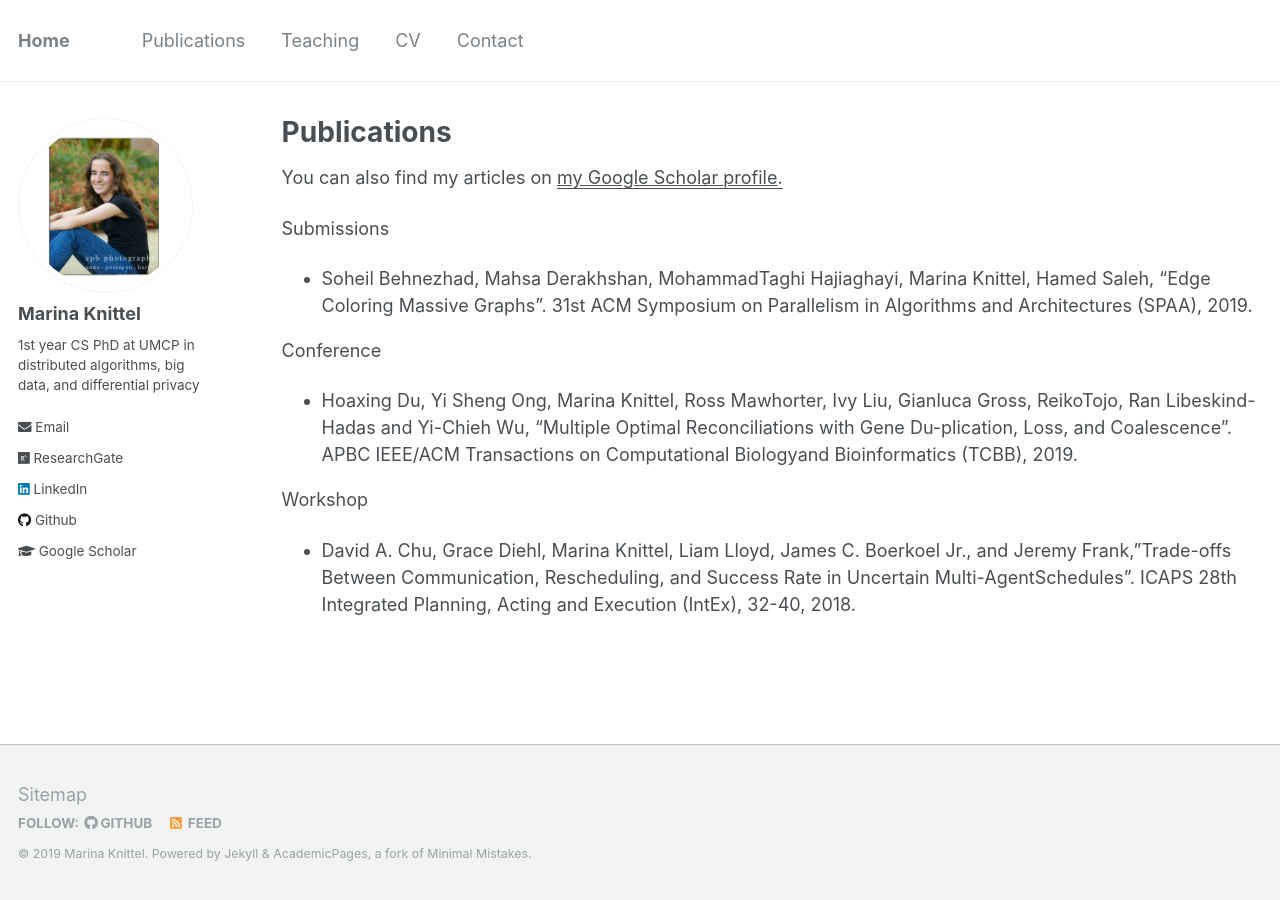
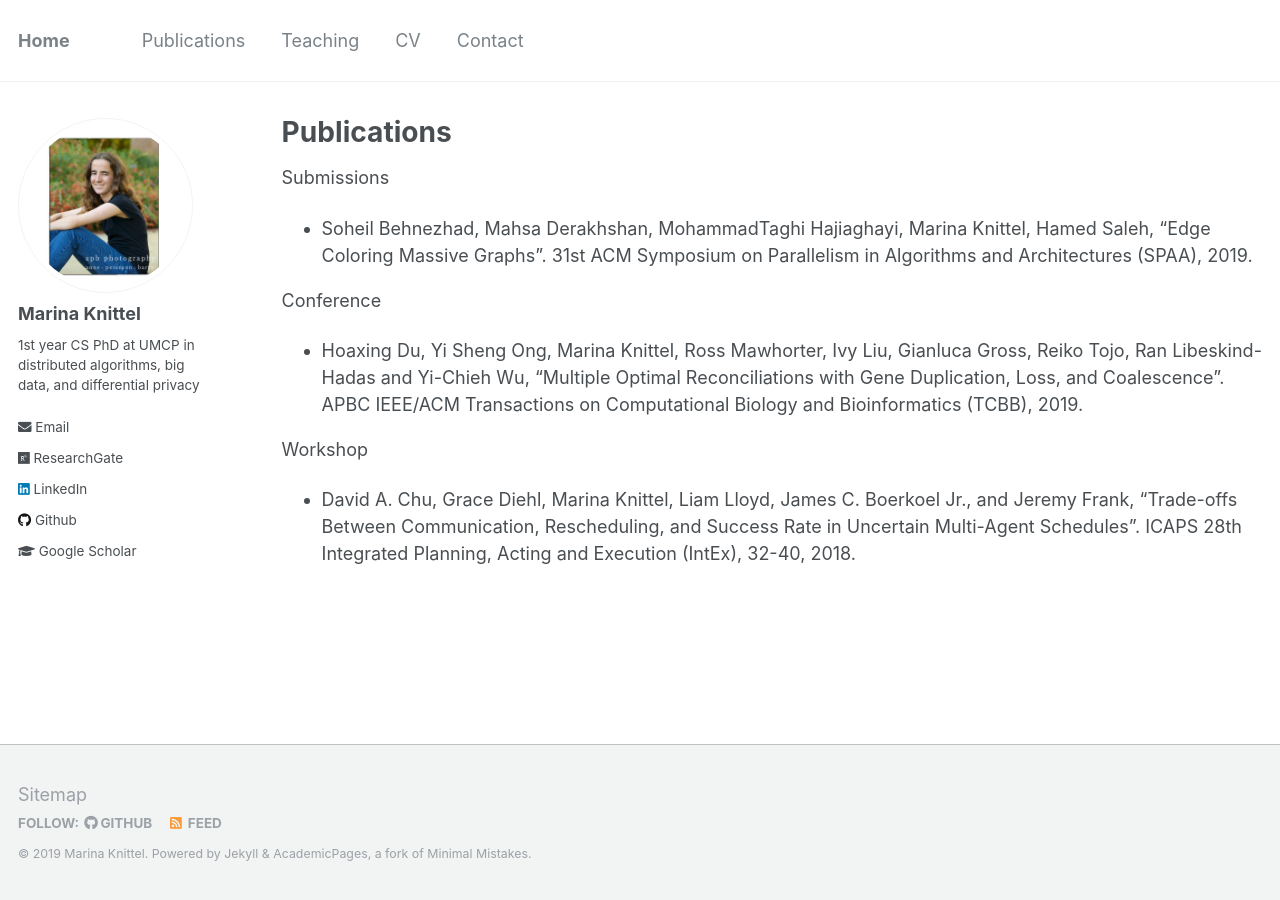
Before and after one commit to mknittel/mknittel.github.io, a Jekyll site: the page built from _pages/publications.md, in a window 1280 px wide. Built offline with Jekyll 4.4.1, drawn with Linux system fonts in a browser that asks for light colours.

```diff
--- a/_pages/publications.md
+++ b/_pages/publications.md
@@ -5,13 +5,11 @@ permalink: /publications/
 author_profile: true
 ---
 
-You can also find my articles on <u><a href="{{author.googlescholar}}">my Google Scholar profile</a>.</u>
-
 Submissions
 * Soheil Behnezhad, Mahsa Derakhshan, MohammadTaghi Hajiaghayi, Marina Knittel, Hamed Saleh, "Edge Coloring Massive Graphs". 31st ACM Symposium on Parallelism in Algorithms and Architectures (SPAA), 2019.
 
 Conference
-* Hoaxing  Du,  Yi  Sheng  Ong,  Marina  Knittel,  Ross  Mawhorter,  Ivy  Liu,  Gianluca  Gross,  ReikoTojo, Ran Libeskind-Hadas and Yi-Chieh Wu, "Multiple Optimal Reconciliations with Gene Du-plication,  Loss,  and  Coalescence".   APBC  IEEE/ACM  Transactions  on  Computational  Biologyand Bioinformatics (TCBB), 2019.
+* Hoaxing  Du,  Yi  Sheng  Ong,  Marina  Knittel,  Ross  Mawhorter,  Ivy  Liu,  Gianluca  Gross,  Reiko Tojo, Ran Libeskind-Hadas and Yi-Chieh Wu, "Multiple Optimal Reconciliations with Gene Duplication,  Loss,  and  Coalescence".   APBC  IEEE/ACM  Transactions  on  Computational  Biology and Bioinformatics (TCBB), 2019.
 
 Workshop
-* David A. Chu, Grace Diehl, Marina Knittel, Liam Lloyd, James C. Boerkoel Jr., and Jeremy Frank,"Trade-offs Between Communication, Rescheduling, and Success Rate in Uncertain Multi-AgentSchedules".  ICAPS 28th Integrated Planning, Acting and Execution (IntEx), 32-40, 2018.
+* David A. Chu, Grace Diehl, Marina Knittel, Liam Lloyd, James C. Boerkoel Jr., and Jeremy Frank, "Trade-offs Between Communication, Rescheduling, and Success Rate in Uncertain Multi-Agent Schedules".  ICAPS 28th Integrated Planning, Acting and Execution (IntEx), 32-40, 2018.
```
Also changed, not shown: _pages/contact.md (added, +18 -0 lines), _pages/talks.html (deleted, +0 -16 lines).
